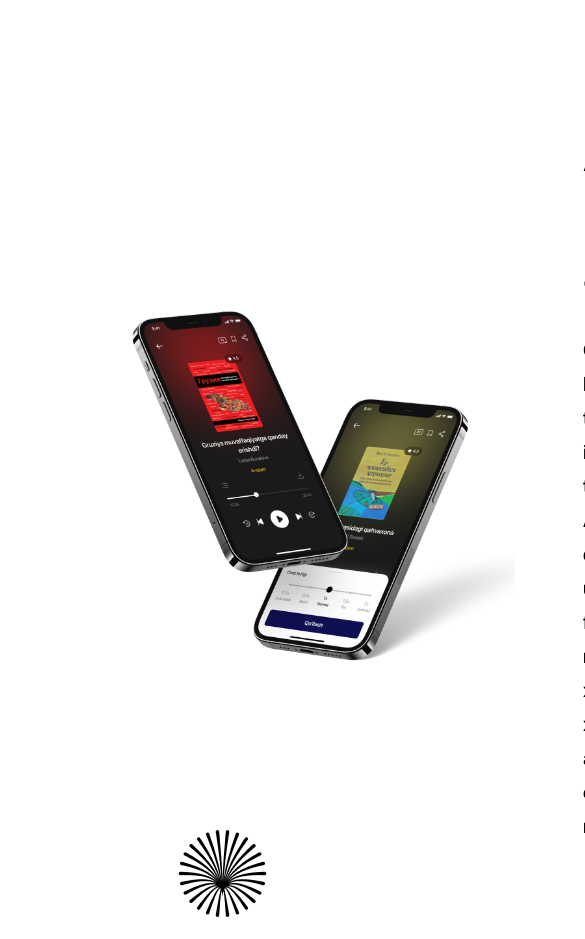
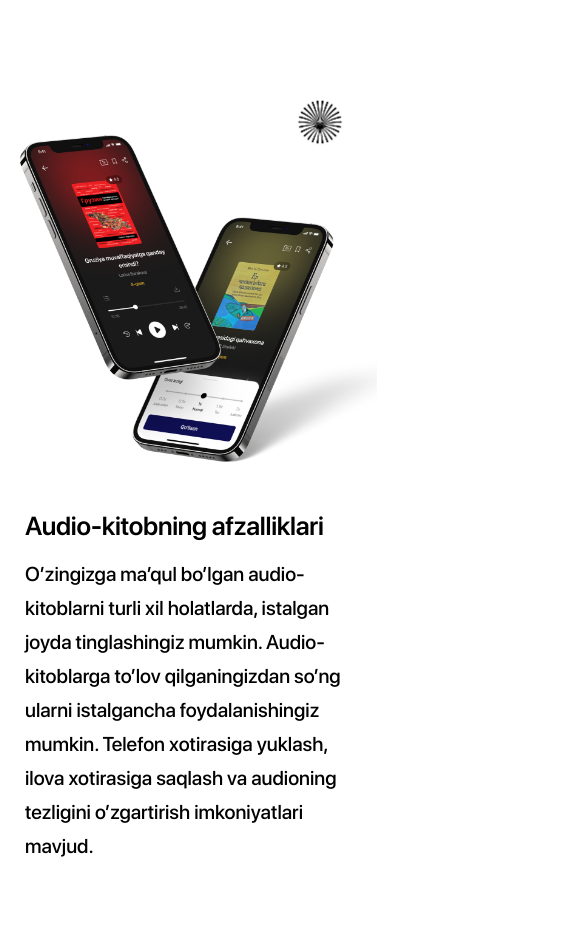
Before and after one commit to Xalilov93/Tingla, a plain HTML site: page index.html in a window 390 px wide. Shown: the part 2240-3179 px from the top of the page, 585 px wide, since content can reach past the window. Drawn offline with Linux system fonts and the light colour scheme; a web font is replaced by a local one.

Commit message:
added book.scss

```diff
--- a/scss/blocks/_book.scss
+++ b/scss/blocks/_book.scss
@@ -7,12 +7,14 @@
     position: relative;
 
     .book__img {
+        min-width: 364px;
         margin-left: 125px;
         margin-right: 28px;
     }
     .book__main {
         padding-left: 40px;
         max-width: 616px;
+        margin-right: 70px;
         .book__title {
             font-style: normal;
             font-weight: 600;
@@ -28,6 +30,7 @@
             font-size: 20px;
             line-height: 34px;
             color: #000000;
+            max-width: 540px;
         }
     }
     .book__element {
@@ -36,3 +39,64 @@
         bottom: -93px;
     }
 }
+
+// RESPONSIVE
+@media screen and (max-width: 1280px) {
+    .book {
+        padding: 0 70px;
+        margin-bottom: 230px;
+        .book__img {
+            margin: 0;
+        }
+        .book__main {
+            margin: 0;
+            padding-left: 0;
+            .book__title {
+                margin-bottom: 16px;
+            }
+        }
+        .book__element {
+            left: 70px;
+        }
+    }
+  }
+  @media screen and (max-width: 800px) {
+    .book {
+        padding: 0 50px;
+        flex-direction: column;
+        .book__img {
+            margin-bottom: 40px;
+            min-width: 364px;
+        }
+        .book__main {
+            margin: 0;
+            padding-left: 0;
+            .book__title {
+                margin-bottom: 16px;
+            }
+        }
+        .book__element {
+            width: 62px;
+            top: -32px;
+            left: auto;
+            right: 39px;
+        }
+    }
+  }
+
+  @media screen and (max-width: 500px) {
+    .book {
+        padding: 0 25px;
+        .book__main {
+            .book__title {
+                font-size: 26px;
+                line-height: 31px;
+            }
+            .project__text {
+                font-weight: 400;
+                font-size: 18px;
+                line-height: 30px;
+            }
+        }
+    }
+  }
```
Also changed, not shown: css/main.min.css, 1 other file.
